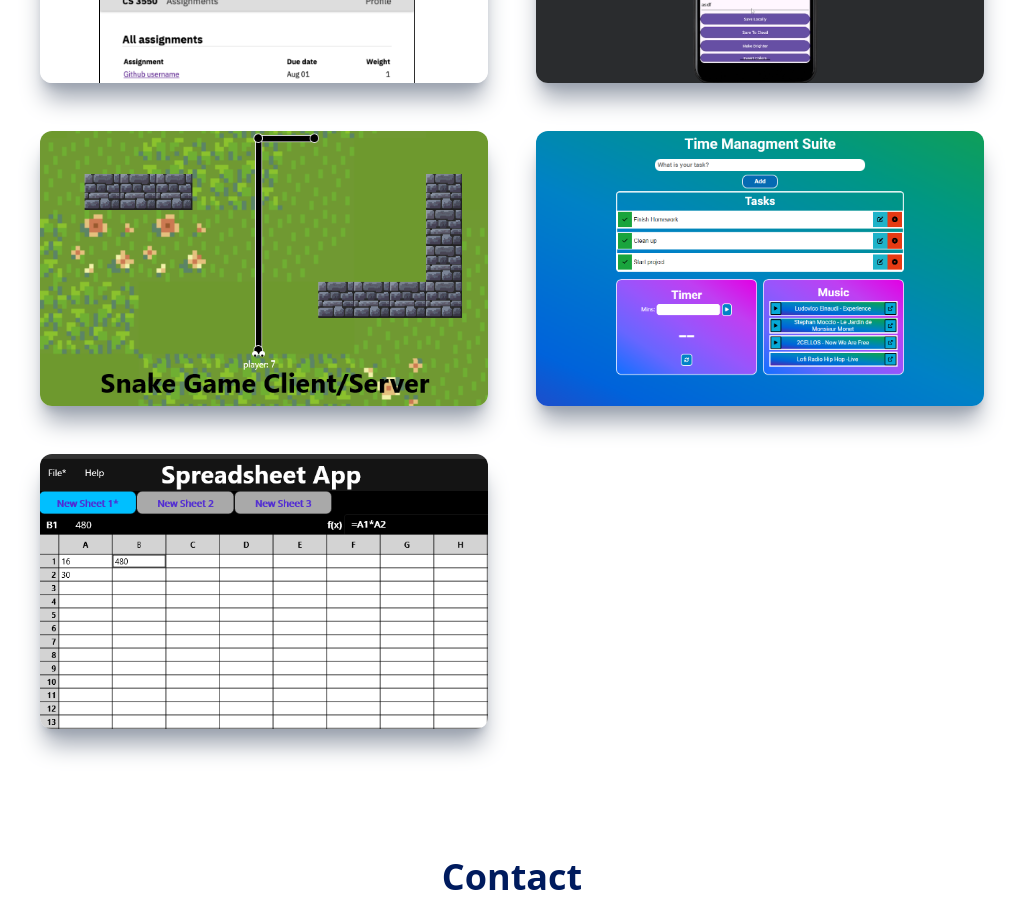
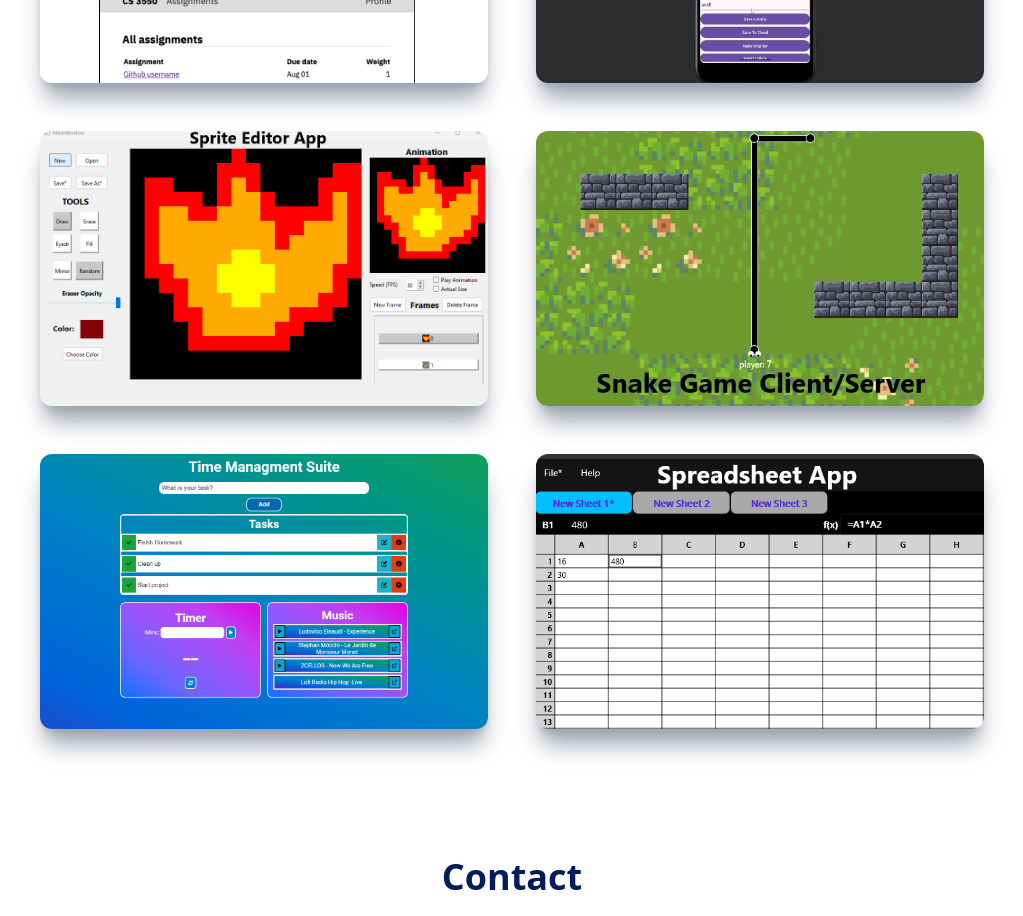
Before and after one commit to husnain24/portfolio, a React (Vite) app: page / in a window 1280 px wide. Shown: the part 1860-2776 px from the top of the page, without its empty margins (160-1183 px from the left). Built offline with nearby package versions, Linux system fonts and the light colour scheme.

Commit message:
Added missing project back

```diff
--- a/src/components/Projects.jsx
+++ b/src/components/Projects.jsx
@@ -19,7 +19,7 @@ const data = [
   },
   {
     img: images.mobileDrawingApp[0],
-    title: 'Android Drawing App',
+    title: 'Full Stack Android Drawing App',
     details: 'Kotlin | C++ | Firebase | Android Studio',
     images: images.mobileDrawingApp,
     description: [
@@ -28,6 +28,19 @@ const data = [
     ],
     link: [
       'https://github.com/husnain24/AndroidDrawingApp',
+    ],
+  },
+  {
+    img: images.spriteEditorImages[0],
+    title: 'Sprite Editor App',
+    details: 'C++ | QT Creator',
+    images: images.spriteEditorImages,
+    description: [
+      'This application allows users to load, save and edit their sprite pixel art while also providing them with an assortment of drawing tools. It also allows them to preview their sprite animations and create art of different sizes.',
+      'This project is a testament to effective teamwork, as we collectively implemented the Agile and adhered to industry best practices. The result is an application that blends technological sophistication with intuitive user experience, offering a comprehensive platform for sprite art and animation exploration.',
+    ],
+    link: [
+      'none',
     ],
   },
   {
```
